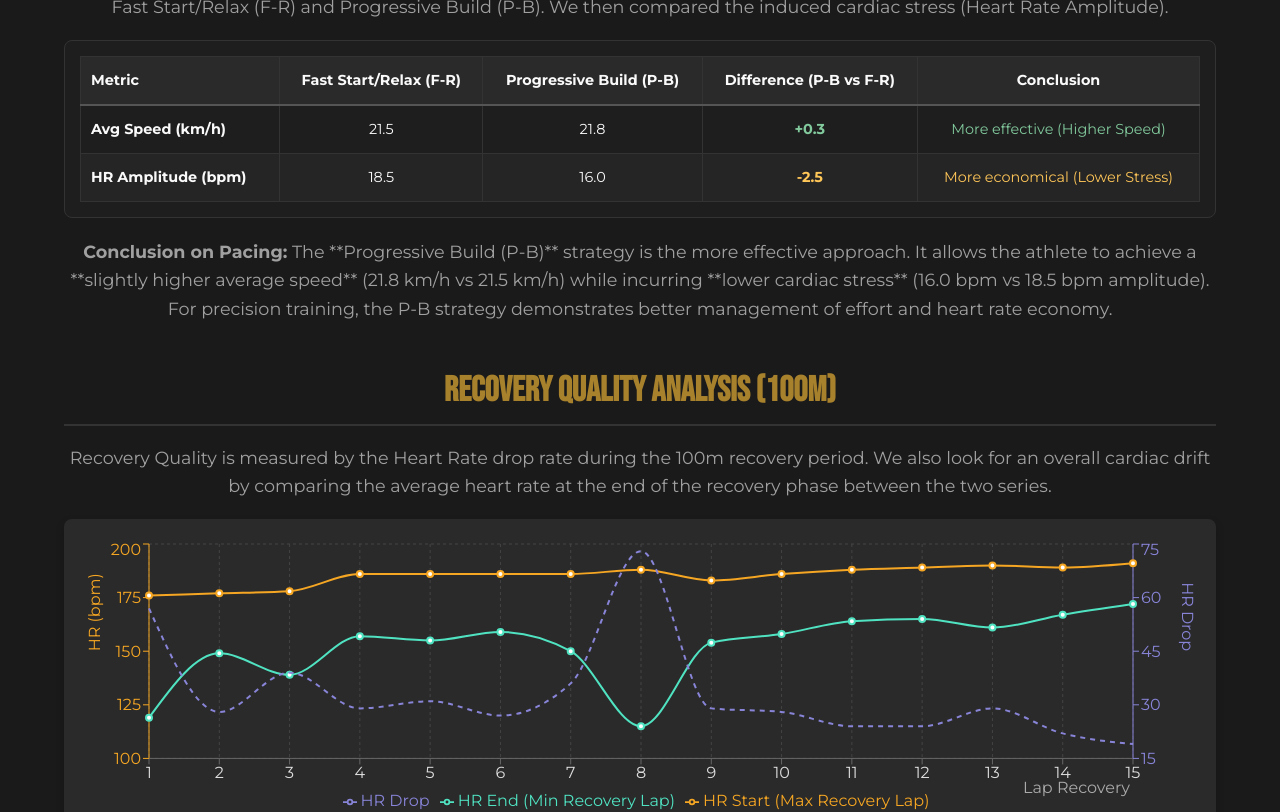
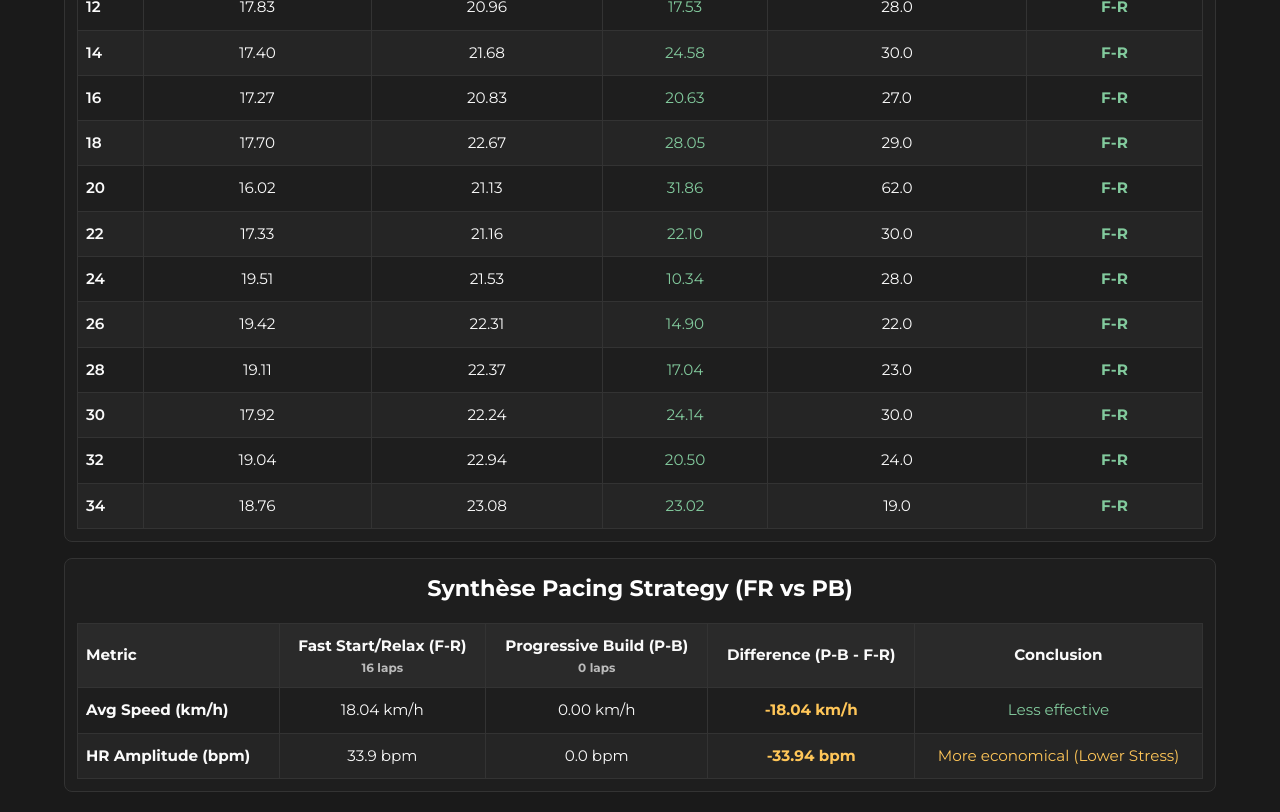
Before and after one commit to Nidaav/Enduraw_dashboard, a React (Create React App) app: page /analysis in a window 1280 px wide. Shown: the part 3600-4412 px from the top of the page. Built offline with nearby package versions, Linux system fonts and the light colour scheme.

Commit message:
LT/V2/19 - Retouche pacing strategy + débug

```diff
--- a/src/components/Pages/Analysis.jsx
+++ b/src/components/Pages/Analysis.jsx
@@ -47,37 +47,7 @@ const Analysis = ({ csvText, csvByLapText }) => {
 
       <StatsTableByRep csvByLapText={csvByLapText}/>
 
-      <div>
-        <div>
-          {/* --- Performance Table --- */}
 
-          {/* --- Key Findings  --- */}
-          {/* TODO */}
-          <div className="mt-10 bg-white shadow-xl rounded-xl p-6 border-t-4 border-blue-500">
-              <h2 className="text-2xl font-bold text-gray-800 mb-4">Key Findings Summary</h2>
-              <ul className="space-y-4 text-gray-700">
-                  <li className="flex items-start">
-                      <span className="text-blue-500 text-xl mr-2">🏃</span>
-                      <div>
-                          <strong className="font-semibold">Performance Improvement Under Fatigue:</strong> The athlete significantly <span className="font-bold text-green-600">improved 200m time (-0.5 s drift)</span> and **Running Economy** (VR and STP decreased) in Series 2, indicating high neuromuscular fatigue resistance.
-                      </div>
-                  </li>
-                  <li className="flex items-start">
-                      <span className="text-blue-500 text-xl mr-2">❤️</span>
-                      <div>
-                          <strong className="font-semibold">Cardiovascular Cost & Drift:</strong> This speed improvement came at the cost of a marked HR drift, with Max HR increasing by **+11 bpm** and recovery HR rising from **140 bpm** to **154 bpm**. This highlights the **cardiac limitation** under high repetition density.
-                      </div>
-                  </li>
-                  <li className="flex items-start">
-                      <span className="text-blue-500 text-xl mr-2">🚀</span>
-                      <div>
-                          <strong className="font-semibold">Optimal Pacing Strategy:</strong> The **Progressive Start** strategy (M-P) was found to be more efficient, achieving slightly higher final speeds with a **lower cardiac stress** (smaller FC amplitude) compared to the Rapid Start/Deceleration approach.
-                      </div>
-                  </li>
-              </ul>
-          </div>
-        </div>
-      </div>
       <p><strong>Initial Observations:</strong> Average speed improves from 20.57 to 22.15 km/h. Crucially, as intensity increases (evidenced by the rise in Max HR), the cadence increases (192 to 198 steps/min) and the Vertical Ratio (VR) decreases (7.95 to 7.60). This suggests an improvement in running efficiency and economy as the athlete finds their high-intensity stride.</p>
 
       {/* PACING STRATEGY */}
@@ -85,7 +55,7 @@ const Analysis = ({ csvText, csvByLapText }) => {
       <h2>Impact of Pacing Strategy on Heart Rate Response</h2>
       <p>We classified repetitions into two primary pacing strategies based on within-lap speed variance:</p>
       <p>Fast Start/Relax (F-R) and Progressive Build (P-B). We then compared the induced cardiac stress (Heart Rate Amplitude).</p>
-      <PacingStrategy activityDataRaw={filteredData} activityDataByLap={csvByLapText} />
+      <PacingStrategy activityDataRaw={filteredData} />
       <p><strong>Conclusion on Pacing:</strong> The **Progressive Build (P-B)** strategy is the more effective approach. It allows the athlete to achieve a **slightly higher average speed** (21.8 km/h vs 21.5 km/h) while incurring **lower cardiac stress** (16.0 bpm vs 18.5 bpm amplitude). For precision training, the P-B strategy demonstrates better management of effort and heart rate economy.</p>
 
       {/* RECOVERY QUALITY */}
@@ -113,6 +83,32 @@ const Analysis = ({ csvText, csvByLapText }) => {
       <p><strong>Correlation:</strong> +0.65 (Moderate to strong positive correlation)</p>
       <p><strong>Interpretation:</strong> The less the heart recovers (the higher the HR_END_OF_RECOVERY), the higher the HR_MAX reached in the subsequent repetition. **Recovery quality is the limiting factor** for effort repeatability. The coach should consider slightly longer recovery times if the goal is to keep the heart rate below a certain threshold (e.g., 140 bpm) before starting the next rep.</p>
 
+      {/* --- Key Findings  --- */}
+      {/* TODO */}
+      <div className="mt-10 bg-white shadow-xl rounded-xl p-6 border-t-4 border-blue-500">
+        <h2 className="text-2xl font-bold text-gray-800 mb-4">Key Findings Summary</h2>
+        <ul className="space-y-4 text-gray-700">
+          <li className="flex items-start">
+            <span className="text-blue-500 text-xl mr-2">🏃</span>
+            <div>
+              <strong className="font-semibold">Performance Improvement Under Fatigue:</strong> The athlete significantly <span className="font-bold text-green-600">improved 200m time (-0.5 s drift)</span> and **Running Economy** (VR and STP decreased) in Series 2, indicating high neuromuscular fatigue resistance.
+            </div>
+          </li>
+          <li className="flex items-start">
+            <span className="text-blue-500 text-xl mr-2">❤️</span>
+            <div>
+              <strong className="font-semibold">Cardiovascular Cost & Drift:</strong> This speed improvement came at the cost of a marked HR drift, with Max HR increasing by **+11 bpm** and recovery HR rising from **140 bpm** to **154 bpm**. This highlights the **cardiac limitation** under high repetition density.
+            </div>
+          </li>
+          <li className="flex items-start">
+            <span className="text-blue-500 text-xl mr-2">🚀</span>
+            <div>
+              <strong className="font-semibold">Optimal Pacing Strategy:</strong> The **Progressive Start** strategy (M-P) was found to be more efficient, achieving slightly higher final speeds with a **lower cardiac stress** (smaller FC amplitude) compared to the Rapid Start/Deceleration approach.
+            </div>
+          </li>
+        </ul>
+      </div>
+
       <h2>Recommendations </h2>
       {/* TODO */}
       <p>To summarize and answer your main question, the athlete demonstrates **excellent lactic tolerance** and a **highly efficient stride** that actually improves under fatigue. The key area for optimization is the **cardiovascular cost** associated with this effort. The significant cardiac drift during recovery suggests that while the body can perform the work, the system is being severely overloaded. Focusing on **Active Recovery** or slightly **increasing the recovery time** in the second series could maximize the benefits of the session by reducing the cumulative cardiac stress.</p>
--- a/src/components/Stats/PacingStrategy.jsx
+++ b/src/components/Stats/PacingStrategy.jsx
@@ -1,74 +1,297 @@
-import React from 'react';
+import React, { useMemo } from 'react';
+import Papa from 'papaparse';
 
-// Données de l'analyse de stratégie d'allure (hardcodées pour correspondre au texte d'analyse)
-const PACING_DATA = [
-    {
-        metric: 'Avg Speed (km/h)',
-        fr: '21.5', // Fast Start/Relax
-        pb: '21.8', // Progressive Build
-        diff: '+0.3',
-        conclusion: 'More effective (Higher Speed)',
-        color: '#82ca9d', // Vert
-    },
-    {
-        metric: 'HR Amplitude (bpm)',
-        fr: '18.5',
-        pb: '16.0',
-        diff: '-2.5',
-        conclusion: 'More economical (Lower Stress)',
-        color: '#ffc658', // Jaune
-    },
-];
+/**
+ * Props:
+ *  - activityDataRaw: Array d'objets (filteredData). Chaque point attendu : { lap_number, speed_kmh, heart_rate, timestamp?, lap_nature? }
+ *  - activityDataByLap: optional - CSV string (raw) or Array parsed providing per-lap rows with lap_number and lap_nature.
+ *  - thresholdPercent: optional - seuil (%) pour classer FR vs PB (default 3)
+ */
 
-const PacingStrategyTable = () => {
-    // Styles pour les cellules du tableau
-    const cellStyle = { padding: '12px 10px', textAlign: 'center', border: '1px solid #333' };
-    const headerStyle = { ...cellStyle, fontWeight: 'bold', backgroundColor: '#2A2A2A' };
-    const rowStyle = (index) => ({
-        borderBottom: '1px solid #333',
-        backgroundColor: index % 2 === 0 ? '#1E1E1E' : '#252525',
+const safeNum = (v) => {
+  const n = Number(v);
+  return Number.isFinite(n) ? n : 0;
+};
+
+const computeLapStats = (points) => {
+  const speeds = points.map(p => safeNum(p.speed_kmh)).filter(v => v > 0);
+  const hrs = points.map(p => safeNum(p.heart_rate)).filter(v => v > 0);
+
+  if (!speeds.length || !hrs.length) return null;
+
+  const avgSpeed = speeds.reduce((a,b) => a + b, 0) / speeds.length;
+  const maxSpeed = Math.max(...speeds);
+  const minSpeed = Math.min(...speeds);
+
+  const maxHr = Math.max(...hrs);
+  const minHr = Math.min(...hrs);
+
+  const pacingDelta = avgSpeed > 0 ? ((maxSpeed - avgSpeed) / avgSpeed) * 100 : 0;
+  const hrAmplitude = maxHr - minHr;
+
+  return {
+    avgSpeed,
+    maxSpeed,
+    minSpeed,
+    pacingDelta,
+    hrAmplitude
+  };
+};
+
+const parseByLap = (activityDataByLap) => {
+  if (!activityDataByLap) return [];
+  if (Array.isArray(activityDataByLap)) return activityDataByLap;
+  // assume string CSV
+  const parsed = Papa.parse(activityDataByLap, {
+    header: true,
+    dynamicTyping: true,
+    skipEmptyLines: true
+  });
+  return parsed.data;
+};
+
+const PacingStrategyTable = ({ activityDataRaw = [], activityDataByLap = null, thresholdPercent = 2 }) => {
+
+  // 0) normalisation basique des points (éviter undefined)
+  const normalizedRaw = useMemo(() => {
+    if (!Array.isArray(activityDataRaw)) return [];
+    return activityDataRaw.map(p => ({
+      lap_number: safeNum(p.lap_number ?? p.lap ?? p.lapNumber),
+      speed_kmh: safeNum(p.speed_kmh ?? p.speedKmh ?? p.speed),
+      heart_rate: safeNum(p.heart_rate ?? p.hr ?? p.heartRate),
+      timestamp: p.timestamp ?? p.time ?? p.t,
+      lap_nature: p.lap_nature ?? p.lapNature ?? p.type ?? null
+    }));
+  }, [activityDataRaw]);
+
+  // 1) parse by-lap CSV / object si fourni
+  const normalizedByLap = useMemo(() => {
+    if (!activityDataByLap) return [];
+    const parsed = parseByLap(activityDataByLap);
+    // map defensively
+    return parsed.map(r => ({
+      lap_number: safeNum(r.lap_number ?? r.lap ?? r.lapNumber),
+      lap_nature: r.lap_nature ?? r.lapNature ?? r.lap_type ?? r.type ?? ''
+    }));
+  }, [activityDataByLap]);
+
+  // 2) déterminer la liste des lap_numbers 'Intensity'
+  const intensityLapNumbers = useMemo(() => {
+    if (normalizedByLap && normalizedByLap.length) {
+      return normalizedByLap
+        .filter(r => {
+          const n = (r.lap_nature ?? '').toString().toLowerCase();
+          return n === 'intensity' || n === 'intensité' || n.includes('intens');
+        })
+        .map(r => safeNum(r.lap_number))
+        .filter(n => n > 0)
+        .sort((a,b) => a - b);
+    }
+    // fallback : chercher dans activityDataRaw si les points contiennent lap_nature
+    const candidate = Array.from(new Set(
+      normalizedRaw
+        .filter(p => p.lap_nature && typeof p.lap_nature === 'string' && (
+          p.lap_nature.toLowerCase().includes('intensity') ||
+          p.lap_nature.toLowerCase().includes('intens')
+        ))
+        .map(p => safeNum(p.lap_number))
+        .filter(n => n > 0)
+    )).sort((a,b) => a - b);
+    return candidate;
+  }, [normalizedByLap, normalizedRaw]);
+
+  // 3) grouper points par lap_number
+  const pointsByLap = useMemo(() => {
+    const map = new Map();
+    normalizedRaw.forEach(p => {
+      const lap = safeNum(p.lap_number);
+      if (!map.has(lap)) map.set(lap, []);
+      map.get(lap).push(p);
+    });
+    return map;
+  }, [normalizedRaw]);
+
+  // 4) pour chaque lap d'intensity, calcul des stats et classification
+  const perLapResults = useMemo(() => {
+    if (!intensityLapNumbers || intensityLapNumbers.length === 0) return [];
+
+    const res = intensityLapNumbers.map(lapNum => {
+      const pts = pointsByLap.get(lapNum) || [];
+      const stats = computeLapStats(pts);
+      if (!stats) {
+        return {
+          lap: lapNum,
+          avgSpeed: 0,
+          maxSpeed: 0,
+          pacingDelta: 0,
+          hrAmplitude: 0,
+          classification: 'UNKNOWN',
+        };
+      }
+      const classification = (stats.pacingDelta >= thresholdPercent) ? 'F-R' : 'P-B';
+      return {
+        lap: lapNum,
+        avgSpeed: stats.avgSpeed,
+        maxSpeed: stats.maxSpeed,
+        pacingDelta: stats.pacingDelta,
+        hrAmplitude: stats.hrAmplitude,
+        classification
+      };
     });
 
+    // sort par lap
+    return res.sort((a,b) => a.lap - b.lap);
+  }, [intensityLapNumbers, pointsByLap, thresholdPercent]);
+
+  // 5) regrouper FR vs PB et calculer moyennes pour résumé
+  const summary = useMemo(() => {
+    const fr = perLapResults.filter(r => r.classification === 'F-R');
+    const pb = perLapResults.filter(r => r.classification === 'P-B');
+
+    const mean = (arr, key) => arr.length ? arr.reduce((s, x) => s + (x[key] || 0), 0) / arr.length : 0;
+
+    return {
+      FR: {
+        count: fr.length,
+        avgSpeed: mean(fr, 'avgSpeed'),
+        hrAmp: mean(fr, 'hrAmplitude')
+      },
+      PB: {
+        count: pb.length,
+        avgSpeed: mean(pb, 'avgSpeed'),
+        hrAmp: mean(pb, 'hrAmplitude')
+      }
+    };
+  }, [perLapResults]);
+
+  // 6) If no intensity laps found, affichage utile
+  if (!perLapResults.length) {
     return (
       <div style={{
         backgroundColor: '#1E1E1E',
-            padding: '15px',
-            borderRadius: '8px',
-            marginBottom: '20px',
+        padding: 16,
+        borderRadius: 8,
         border: '1px solid #333',
+        color: '#FAFAFA'
       }}>
-            <table style={{
-                borderCollapse: 'collapse',
-                width: '100%',
-                color: '#FAFAFA',
-                fontSize: '0.9em'
+        <h3 style={{ margin: 0, marginBottom: 8 }}>Pacing Strategy — Analyse</h3>
+        <div style={{ color: '#d0d0d0' }}>
+          Aucun lap d'intensity détecté. Vérifie que :
+          <ul style={{ marginTop: 8 }}>
+            <li>Le CSV / filteredData contient des champs <code>lap_number</code> et/ou <code>lap_nature</code>.</li>
+            <li>Si tu utilises <code>activityDataByLap</code>, que la colonne <code>lap_nature</code> contient "Intensity".</li>
+          </ul>
+          Tu peux aussi ajuster le <code>thresholdPercent</code>.
+        </div>
+      </div>
+    );
+  }
+
+  // Table styles (conservés comme demandé)
+  const cellStyle = { padding: '10px 8px', textAlign: 'center', border: '1px solid #333' };
+  const headerStyle = { ...cellStyle, fontWeight: 'bold', backgroundColor: '#2A2A2A' };
+  const rowBg = i => ({ backgroundColor: i % 2 === 0 ? '#1E1E1E' : '#252525' });
+
+  return (
+    <div style={{ color: '#FAFAFA', fontSize: '0.95rem' }}>
+      {/* Détail par lap intensity */}
+      <div style={{
+        backgroundColor: '#1E1E1E',
+        padding: 12,
+        borderRadius: 8,
+        border: '1px solid #333',
+        marginBottom: 16
       }}>
+        <h3 style={{ marginTop: 0 }}>Détail par Lap (Intensity)</h3>
+
+        <div style={{ overflowX: 'auto' }}>
+          <table style={{ borderCollapse: 'collapse', width: '100%' }}>
             <thead>
-                    <tr style={{ borderBottom: '2px solid #555' }}>
-                        <th style={{ ...headerStyle, textAlign: 'left' }}>Metric</th>
-                        <th style={headerStyle}>Fast Start/Relax (F-R)</th>
-                        <th style={headerStyle}>Progressive Build (P-B)</th>
-                        <th style={headerStyle}>Difference (P-B vs F-R)</th>
-                        <th style={headerStyle}>Conclusion</th>
+              <tr>
+                <th style={{ ...headerStyle, textAlign: 'left' }}>Lap</th>
+                <th style={headerStyle}>Avg Speed (km/h)</th>
+                <th style={headerStyle}>Max Speed (km/h)</th>
+                <th style={headerStyle}>Pacing Δ (%)</th>
+                <th style={headerStyle}>HR Amplitude (bpm)</th>
+                <th style={headerStyle}>Classification</th>
               </tr>
             </thead>
             <tbody>
-                    {PACING_DATA.map((item, index) => (
-                        <tr key={item.metric} style={rowStyle(index)}>
-                            <td style={{ ...cellStyle, textAlign: 'left', fontWeight: 'bold' }}>{item.metric}</td>
-                            <td style={cellStyle}>{item.fr}</td>
-                            <td style={cellStyle}>{item.pb}</td>
-                            <td style={{ ...cellStyle, color: item.diff.startsWith('+') ? '#82ca9d' : '#ffc658', fontWeight: 'bold' }}>
-                                {item.diff}
+              {perLapResults.map((r, i) => (
+                <tr key={r.lap} style={rowBg(i)}>
+                  <td style={{ ...cellStyle, textAlign: 'left', fontWeight: '600' }}>{r.lap}</td>
+                  <td style={cellStyle}>{Number(r.avgSpeed).toFixed(2)}</td>
+                  <td style={cellStyle}>{Number(r.maxSpeed).toFixed(2)}</td>
+                  <td style={{ ...cellStyle, color: r.pacingDelta >= thresholdPercent ? '#82ca9d' : '#ffc658' }}>
+                    {Number(r.pacingDelta).toFixed(2)}
                   </td>
-                            <td style={{ ...cellStyle, color: item.color }}>
-                                {item.conclusion}
+                  <td style={cellStyle}>{Number(r.hrAmplitude).toFixed(1)}</td>
+                  <td style={{ ...cellStyle, fontWeight: '700', color: r.classification === 'F-R' ? '#82ca9d' : '#50e3c2' }}>
+                    {r.classification}
                   </td>
                 </tr>
               ))}
             </tbody>
           </table>
         </div>
+      </div>
+
+      {/* Résumé FR vs PB (tableau existant remanié dynamiquement) */}
+      <div style={{
+        backgroundColor: '#1E1E1E',
+        padding: 12,
+        borderRadius: 8,
+        border: '1px solid #333'
+      }}>
+        <h3 style={{ marginTop: 0 }}>Synthèse Pacing Strategy (FR vs PB)</h3>
+
+        <table style={{ borderCollapse: 'collapse', width: '100%', color: '#FAFAFA' }}>
+          <thead>
+            <tr>
+              <th style={{ ...headerStyle, textAlign: 'left' }}>Metric</th>
+              <th style={headerStyle}>Fast Start/Relax (F-R) <div style={{ fontSize: 12, color: '#bbb' }}>{summary.FR.count} laps</div></th>
+              <th style={headerStyle}>Progressive Build (P-B) <div style={{ fontSize: 12, color: '#bbb' }}>{summary.PB.count} laps</div></th>
+              <th style={headerStyle}>Difference (P-B - F-R)</th>
+              <th style={headerStyle}>Conclusion</th>
+            </tr>
+          </thead>
+          <tbody>
+            {[
+              {
+                metric: 'Avg Speed (km/h)',
+                fr: summary.FR.avgSpeed,
+                pb: summary.PB.avgSpeed,
+                unit: 'km/h',
+                betterIsHigher: true,
+                color: '#82ca9d',
+                conclude: (pb, fr) => pb > fr ? 'More effective (Higher Speed)' : (pb < fr ? 'Less effective' : 'Similar')
+              },
+              {
+                metric: 'HR Amplitude (bpm)',
+                fr: summary.FR.hrAmp,
+                pb: summary.PB.hrAmp,
+                unit: 'bpm',
+                betterIsHigher: false,
+                color: '#ffc658',
+                conclude: (pb, fr) => pb < fr ? 'More economical (Lower Stress)' : (pb > fr ? 'Higher Stress' : 'Similar')
+              }
+            ].map((item, idx) => {
+              const diff = (item.pb || 0) - (item.fr || 0);
+              const diffText = diff >= 0 ? `+${diff.toFixed(2)}` : diff.toFixed(2);
+              return (
+                <tr key={item.metric} style={rowBg(idx)}>
+                  <td style={{ ...cellStyle, textAlign: 'left', fontWeight: '700' }}>{item.metric}</td>
+                  <td style={cellStyle}>{(item.fr || 0).toFixed(item.unit === 'bpm' ? 1 : 2)} {item.unit}</td>
+                  <td style={cellStyle}>{(item.pb || 0).toFixed(item.unit === 'bpm' ? 1 : 2)} {item.unit}</td>
+                  <td style={{ ...cellStyle, color: diff >= 0 ? '#82ca9d' : '#ffc658', fontWeight: '700' }}>{diffText} {item.unit}</td>
+                  <td style={{ ...cellStyle, color: item.color }}>{item.conclude(item.pb || 0, item.fr || 0)}</td>
+                </tr>
+              );
+            })}
+          </tbody>
+        </table>
+      </div>
+    </div>
   );
 };
 
```
Lines whose indentation alone changed are shown as unchanged.
